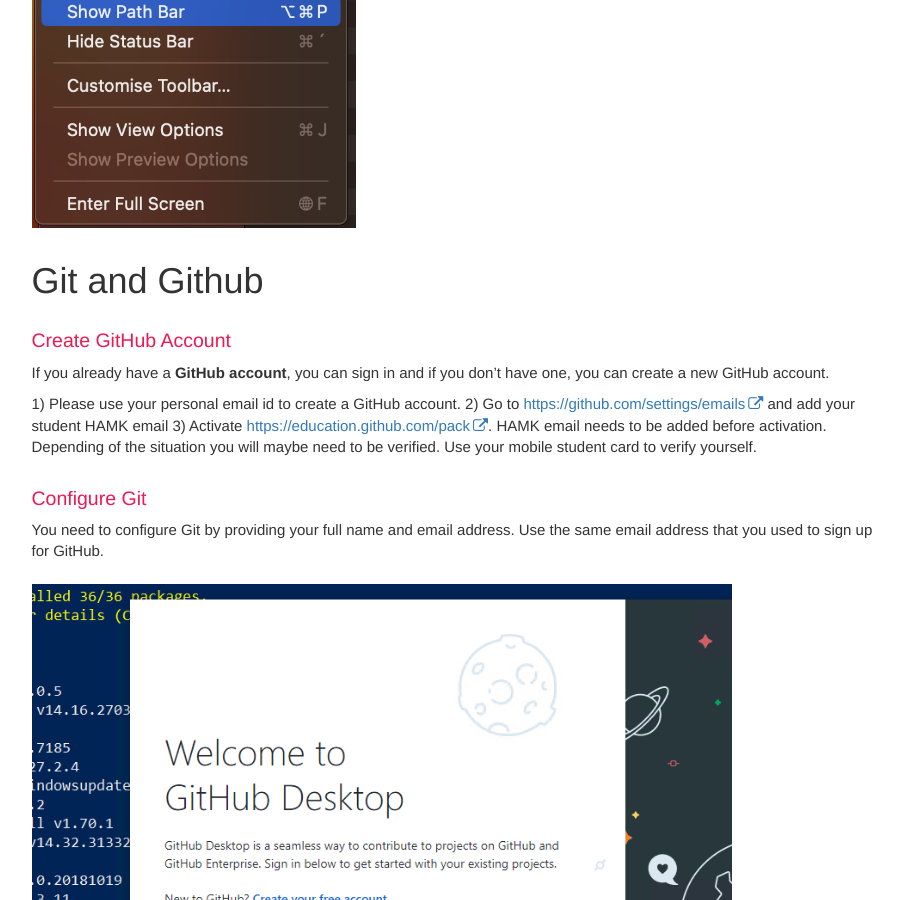
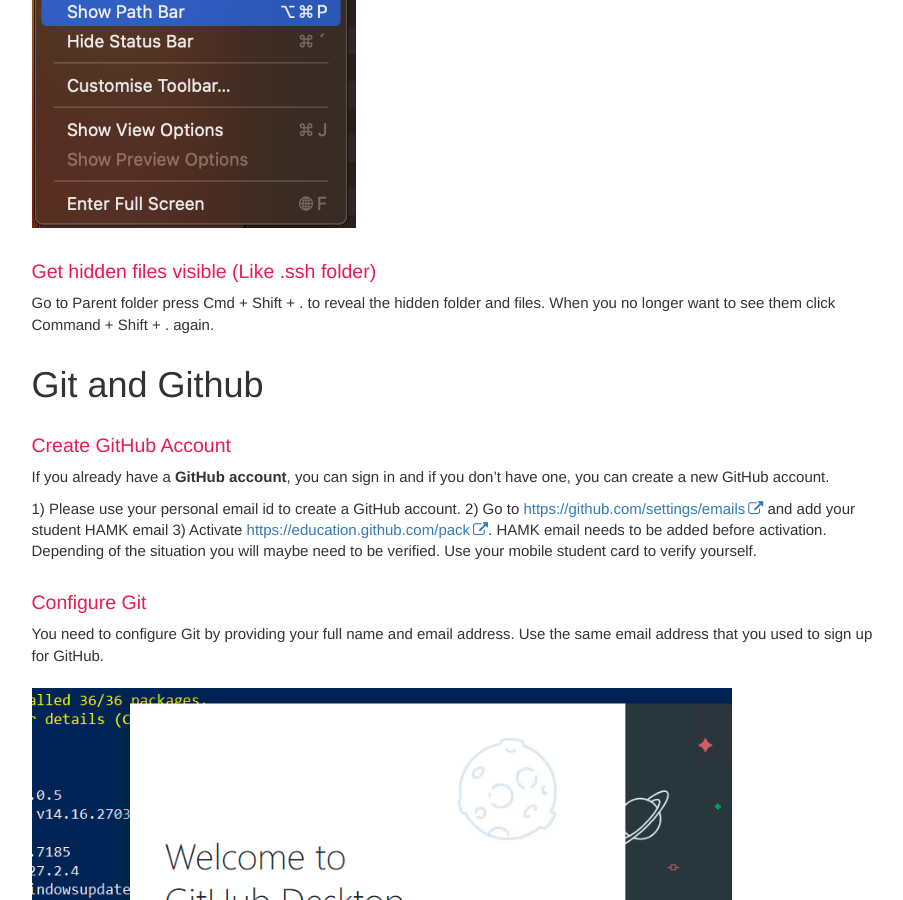
Before and after one commit to hamk-business-information-technology/os, a Jekyll site: the page built from HAMK_BASIC_Software_MacUsers.md, in a window 1280 px wide and 900 px high, scrolled down 3814 px. Shown: the whole window, without its empty margins (331-1234 px from the left). Built offline with Jekyll 4.4.1, drawn with Linux system fonts in a browser that asks for light colours; our own code applies the rules of GitHub Pages for plain Markdown files; comment, search, counter and statistics services are not loaded; some of the changed text lies outside the part shown.

Commit message:
Mac hidden files

```diff
--- a/HAMK_BASIC_Software_MacUsers.md
+++ b/HAMK_BASIC_Software_MacUsers.md
@@ -52,6 +52,11 @@
 ### Show file path
 ![Show File path](assets/mac-show-file-path.png "Show File path")
 
+### Get hidden files visible (Like .ssh folder)
+Go to Parent folder
+press Cmd + Shift + . to reveal the hidden folder and files.
+When you no longer want to see them click Command + Shift + . again.
+
 
 # Git and Github
 ### Create GitHub Account
```
